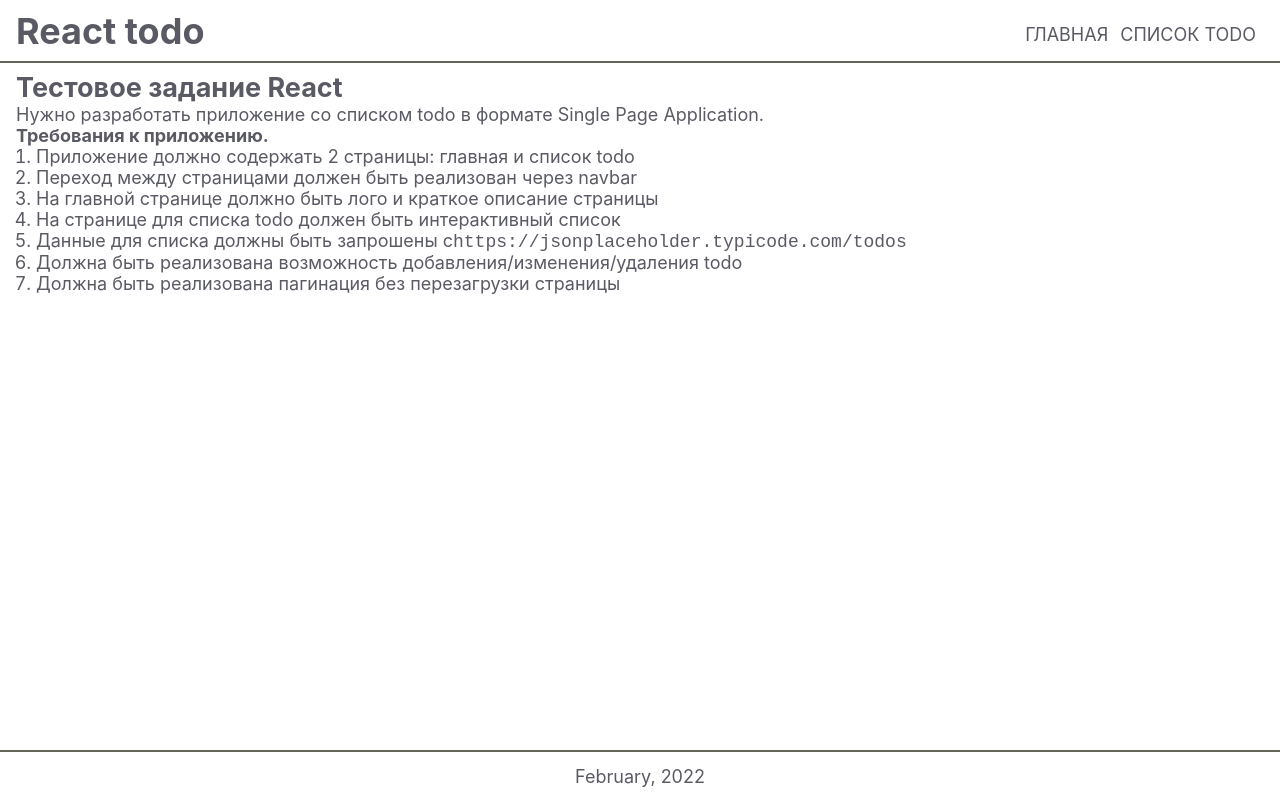
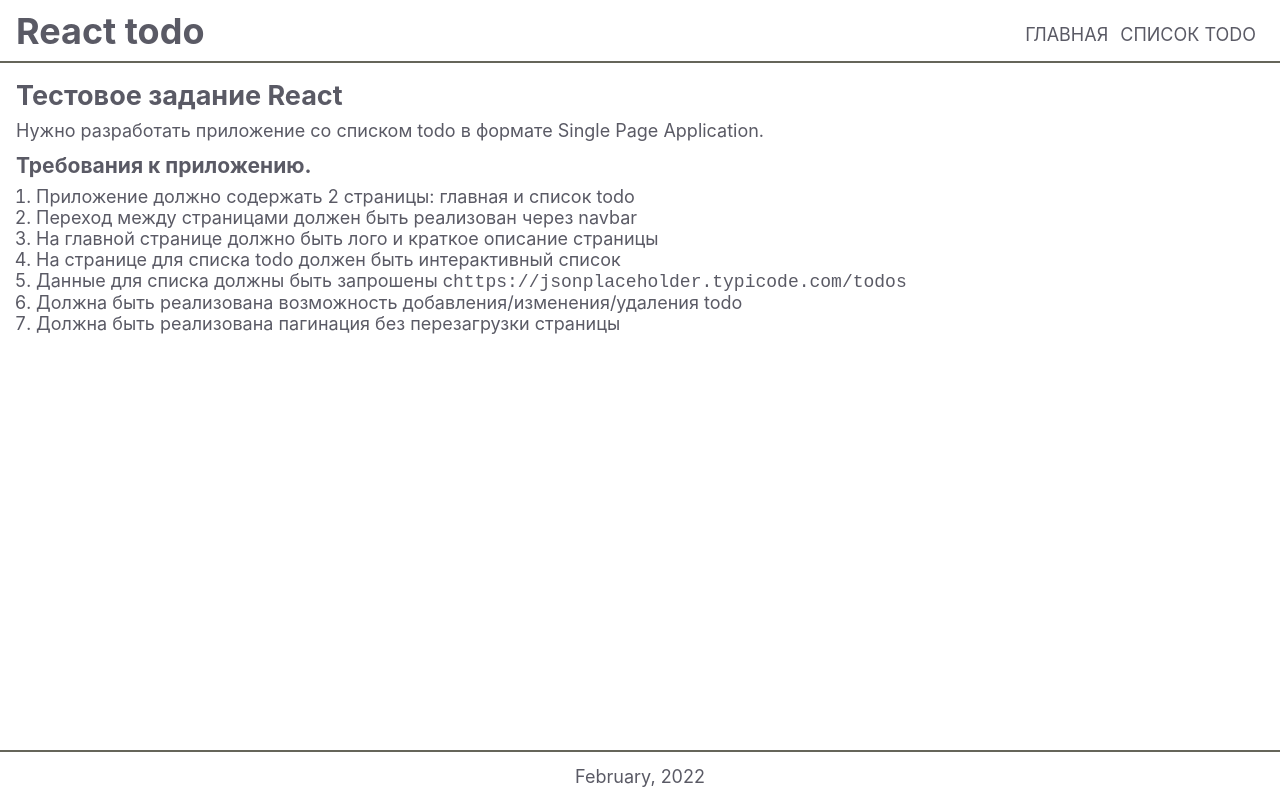
Before and after one commit to suhobski/react-todo, a React (Create React App) app: page /react-test/todos in a window 1280 px wide. Built offline with nearby package versions, Linux system fonts and the light colour scheme.

Commit message:
feat: change Home styles

```diff
--- a/src/pages/Home/Home.jsx
+++ b/src/pages/Home/Home.jsx
@@ -1,15 +1,15 @@
 import React from "react";
-import { HomeContainer } from "./Home.styles";
+import { HomeContainer, HomeSecondTitle, HomeTitle } from "./Home.styles";
 
 const Main = () => {
   return (
     <HomeContainer>
-      <h2>Тестовое задание React</h2>
+      <HomeTitle>Тестовое задание React</HomeTitle>
       <p>
         Нужно разработать приложение со списком todo в формате Single Page
         Application.
       </p>
-      <b>Требования к приложению.</b>
+      <HomeSecondTitle>Требования к приложению.</HomeSecondTitle>
       <ol>
         <li>Приложение должно содержать 2 страницы: главная и список todo</li>
         <li>Переход между страницами должен быть реализован через navbar</li>
--- a/src/pages/Home/Home.styles.jsx
+++ b/src/pages/Home/Home.styles.jsx
@@ -7,3 +7,11 @@ export const HomeContainer = styled.main`
     margin-left: 20px;
   }
 `;
+
+export const HomeTitle = styled.h2`
+  margin: 8px 0 8px;
+`;
+
+export const HomeSecondTitle = styled.h3`
+  margin: 12px 0 8px; ;
+`;
```
